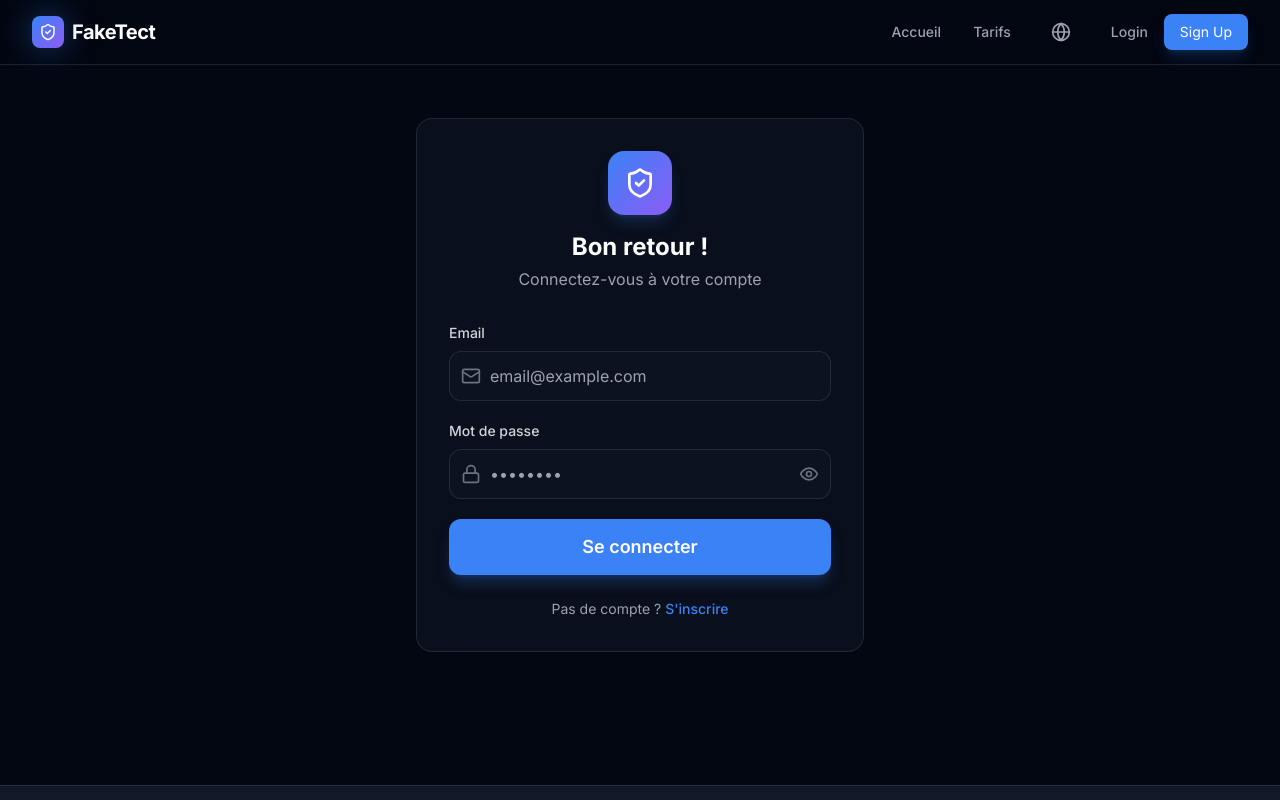
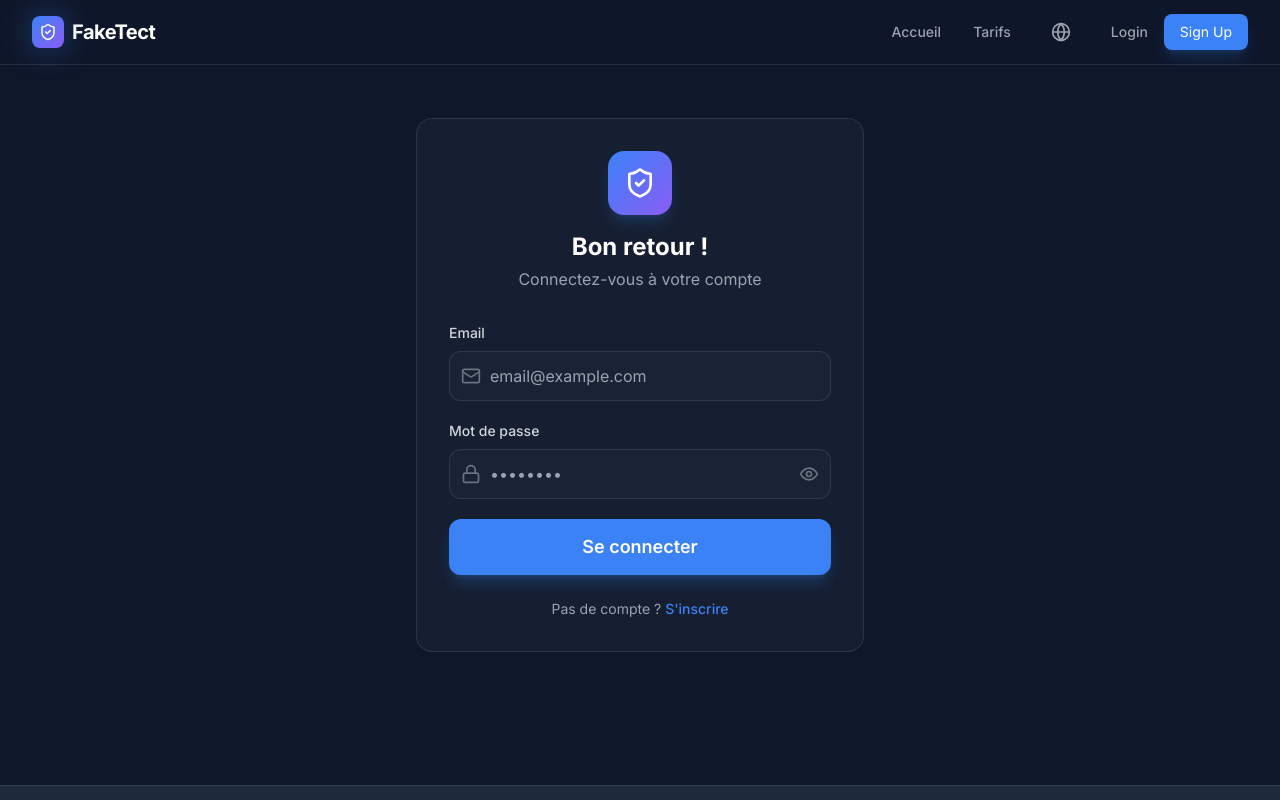
Before and after one commit to yacinetirichine-creator/faketect, a React (Vite) app in the folder frontend/: page /login in a window 1280 px wide. Shown: the top 800 px of the page. Built offline with nearby package versions, Linux system fonts and the light colour scheme.

Commit message:
fix: resolve circular import with language sync hook and improve background colors

```diff
--- a/frontend/src/App.jsx
+++ b/frontend/src/App.jsx
@@ -1,6 +1,7 @@
 import { Routes, Route, Navigate } from 'react-router-dom';
 import { useEffect } from 'react';
 import useAuthStore from './stores/authStore';
+import { useLanguageSync } from './hooks/useLanguageSync';
 import MainLayout from './components/layout/MainLayout';
 import DashboardLayout from './components/layout/DashboardLayout';
 import Landing from './components/pages/Landing';
@@ -27,6 +28,8 @@ const Admin = ({ children }) => {
 
 export default function App() {
   const { fetchUser, token } = useAuthStore();
+  useLanguageSync();
+
   useEffect(() => { if (token) fetchUser(); }, [token]);
 
   return (
--- /dev/null
+++ b/frontend/src/hooks/useLanguageSync.js
@@ -0,0 +1,14 @@
+import { useEffect } from 'react';
+import { useTranslation } from 'react-i18next';
+import useAuthStore from '../stores/authStore';
+
+export function useLanguageSync() {
+  const { i18n } = useTranslation();
+  const { user } = useAuthStore();
+
+  useEffect(() => {
+    if (user?.language && i18n.language !== user.language) {
+      i18n.changeLanguage(user.language);
+    }
+  }, [user?.language, i18n]);
+}
--- a/frontend/src/stores/authStore.js
+++ b/frontend/src/stores/authStore.js
@@ -1,7 +1,6 @@
 import { create } from 'zustand';
 import { persist } from 'zustand/middleware';
 import api from '../services/api';
-import i18n from '../i18n';
 
 const useAuthStore = create(persist((set, get) => ({
   user: null,
@@ -14,10 +13,6 @@ const useAuthStore = create(persist((set, get) => ({
     try {
       const { data } = await api.post('/auth/login', { email, password });
       set({ user: data.user, token: data.token, isAuthenticated: true, isLoading: false });
-      // Synchroniser la langue
-      if (data.user.language) {
-        i18n.changeLanguage(data.user.language);
-      }
       return { success: true };
     } catch (e) {
       set({ isLoading: false });
@@ -30,10 +25,6 @@ const useAuthStore = create(persist((set, get) => ({
     try {
       const { data } = await api.post('/auth/register', { email, password, name, language });
       set({ user: data.user, token: data.token, isAuthenticated: true, isLoading: false });
-      // Synchroniser la langue
-      if (data.user.language) {
-        i18n.changeLanguage(data.user.language);
-      }
       return { success: true };
     } catch (e) {
       set({ isLoading: false });
@@ -49,10 +40,6 @@ const useAuthStore = create(persist((set, get) => ({
     try {
       const { data } = await api.get('/auth/me');
       set({ user: data.user, isAuthenticated: true });
-      // Synchroniser la langue
-      if (data.user.language) {
-        i18n.changeLanguage(data.user.language);
-      }
     } catch { get().logout(); }
   }
 }), { name: 'faketect-auth', partialize: (s) => ({ token: s.token, user: s.user, isAuthenticated: s.isAuthenticated }) }));
--- a/frontend/src/styles/index.css
+++ b/frontend/src/styles/index.css
@@ -4,7 +4,8 @@
 
 @layer base {
   body {
-    @apply bg-background text-white antialiased selection:bg-primary/30 selection:text-white;
+    @apply bg-gradient-to-br from-slate-900 via-blue-950 to-slate-900 text-white antialiased selection:bg-primary/30 selection:text-white;
+    min-height: 100vh;
   }
 }
 
--- a/frontend/tailwind.config.js
+++ b/frontend/tailwind.config.js
@@ -5,8 +5,8 @@ export default {
     extend: {
       colors: {
         // Modern Fintech Palette
-        background: '#030712', // Very dark blue/black
-        surface: '#111827',    // Slightly lighter
+        background: '#0f172a', // Dark slate blue (plus clair)
+        surface: '#1e293b',    // Slate 800
         primary: {
           DEFAULT: '#3b82f6',
           foreground: '#ffffff',
```
